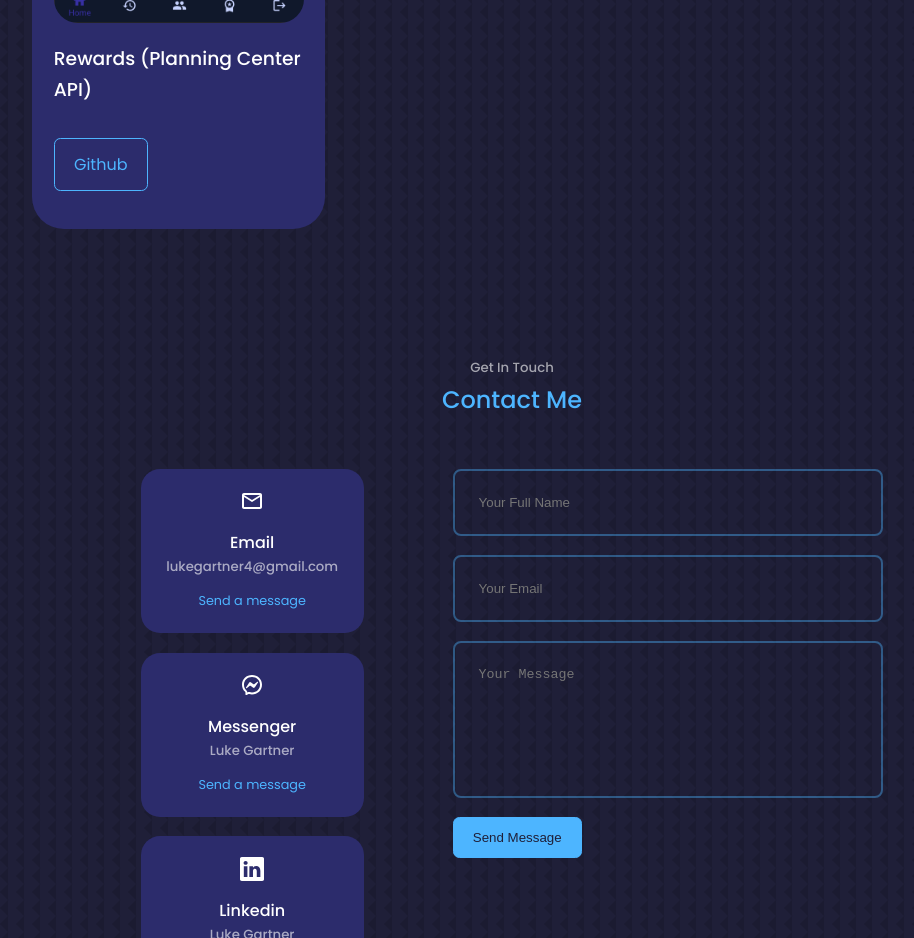
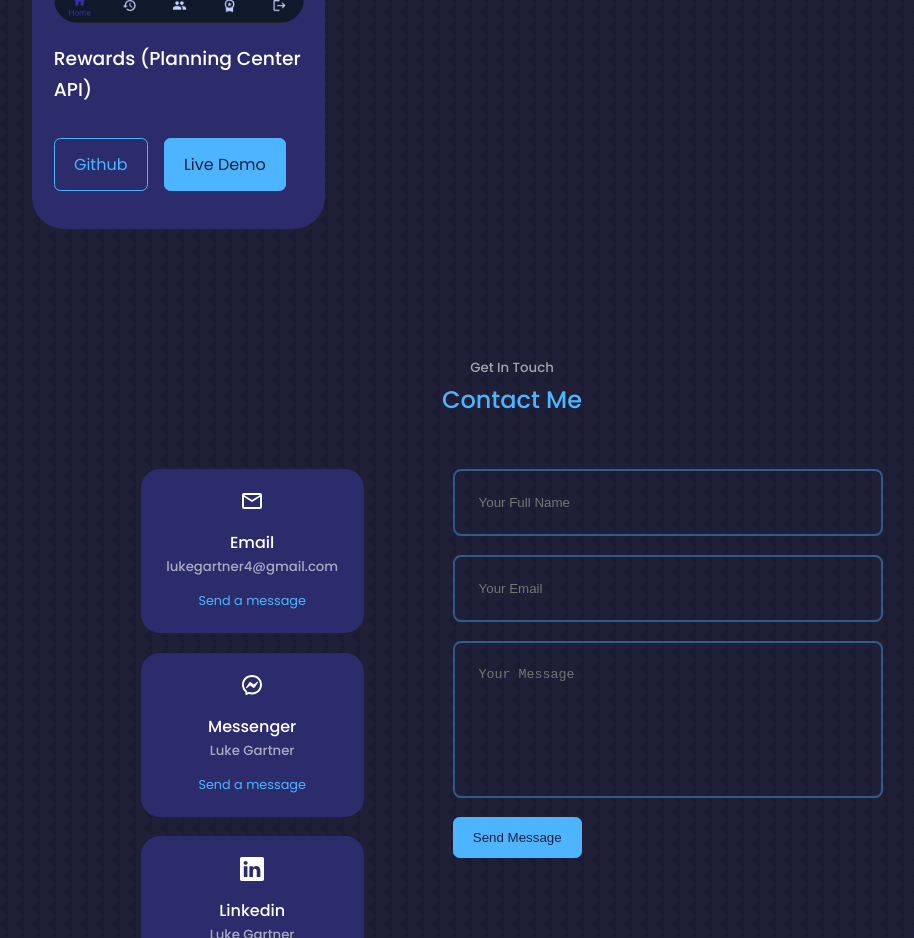
Before and after one commit to lukegartner/portfolio, a React (Create React App) app: page / in a window 1280 px wide. Shown: the part 2860-3798 px from the top of the page, without its empty margins (128-1042 px from the left). Built offline with nearby package versions, Linux system fonts and the light colour scheme.

Commit message:
add heroku link

```diff
--- a/src/components/portfolio/Portfolio.jsx
+++ b/src/components/portfolio/Portfolio.jsx
@@ -10,7 +10,7 @@ const data = [
     image: IMG3,
     title: "Rewards (Planning Center API)",
     github: "https://github.com/lukegartner/rewards",
-    demo: "",
+    demo: "https://pcorewards-28b1ce429de4.herokuapp.com",
   },
   // {
   //   id: 1,
```
